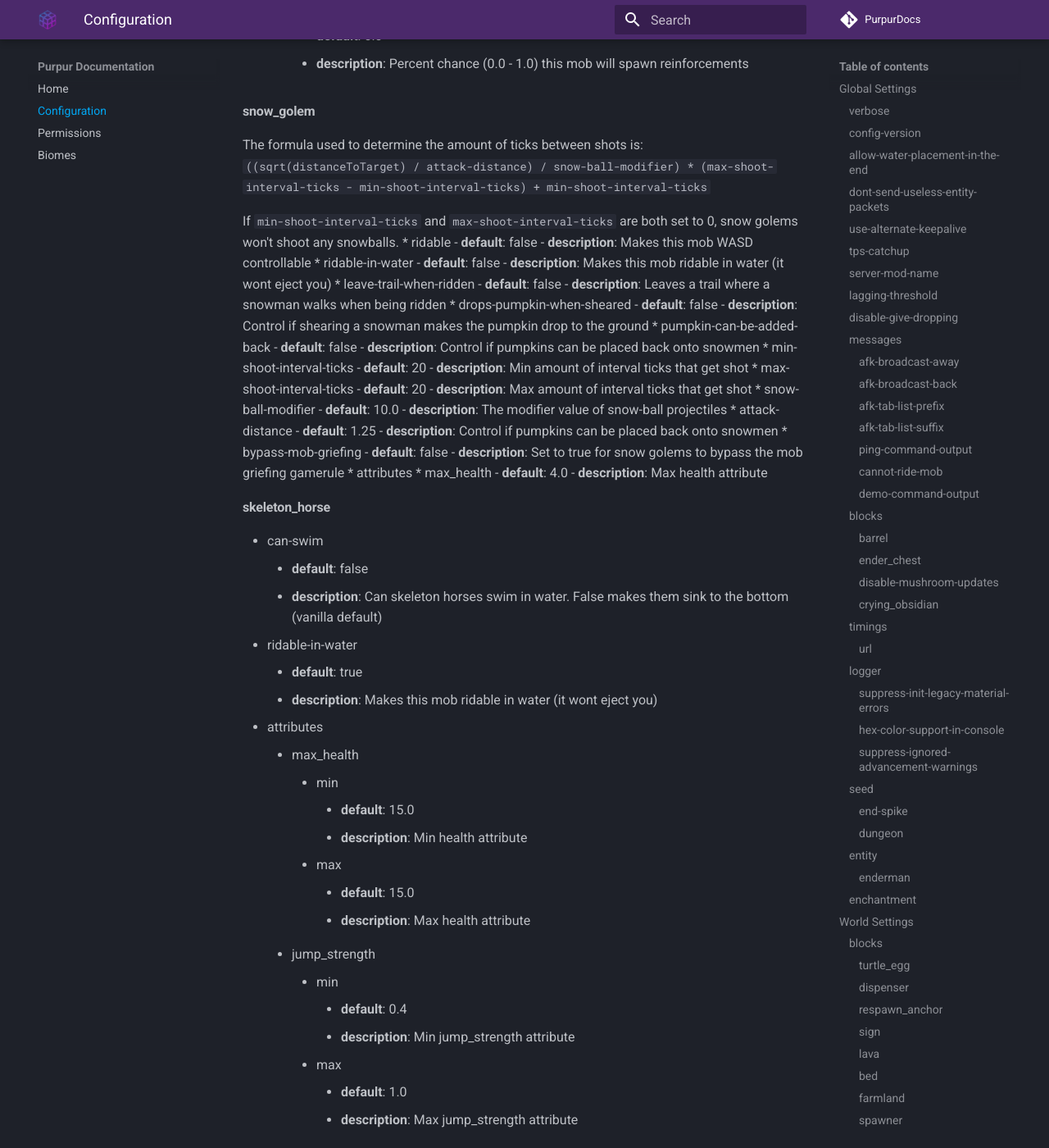
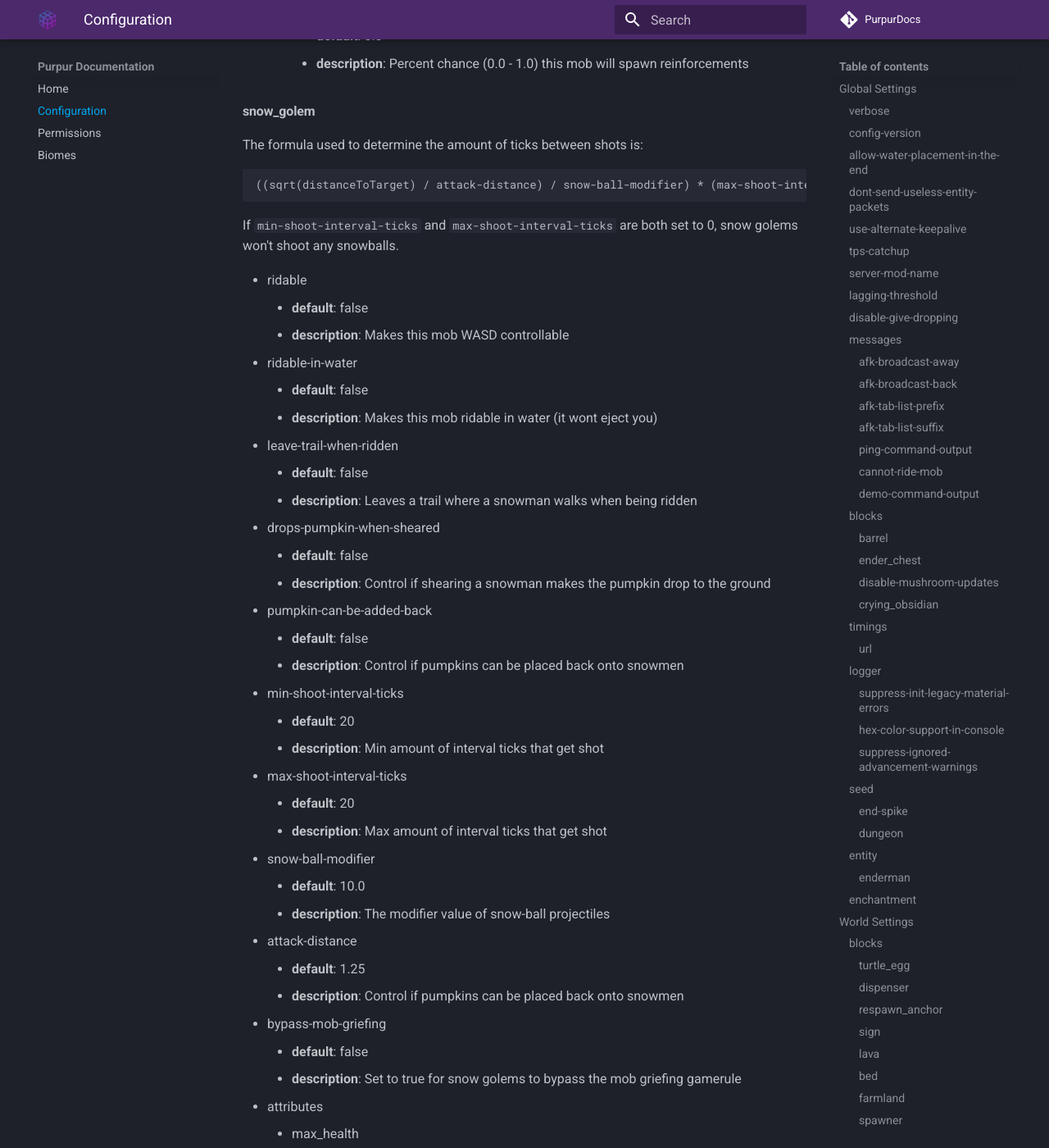
Before and after one commit to PurpurMC/PurpurDocs, an MkDocs documentation site: the page built from docs/Configuration.md, in a window 1280 px wide and 1400 px high, scrolled down 19339 px. Shown: the whole window at 82% size. Built offline with MkDocs 1.6.1 and Material for MkDocs 9.7.7, drawn with Linux system fonts in a browser that asks for light colours; comment, search, counter and statistics services are not loaded.

Commit message:
fix messed up formatting for snow_golem values

````diff
--- a/docs/Configuration.md
+++ b/docs/Configuration.md
@@ -545,10 +545,12 @@ World settings are on a per-world basis. The child-node <code>default</code> is
         - **description**: Percent chance (0.0 - 1.0) this mob will spawn reinforcements
 #### snow_golem
 The formula used to determine the amount of ticks between shots is:
-    `((sqrt(distanceToTarget) / attack-distance) / snow-ball-modifier) * (max-shoot-interval-ticks - min-shoot-interval-ticks) + min-shoot-interval-ticks`
-
+```
+((sqrt(distanceToTarget) / attack-distance) / snow-ball-modifier) * (max-shoot-interval-ticks - min-shoot-interval-ticks) + min-shoot-interval-ticks
+```
 If `min-shoot-interval-ticks` and `max-shoot-interval-ticks` are both set to
 0, snow golems won't shoot any snowballs.
+
 * ridable
     - **default**: false
     - **description**: Makes this mob WASD controllable
````
